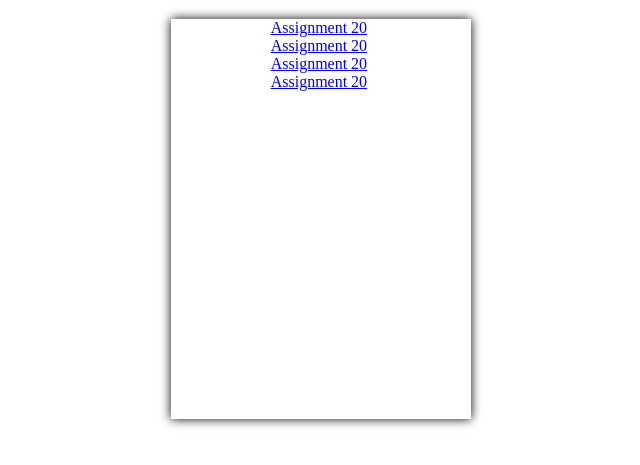
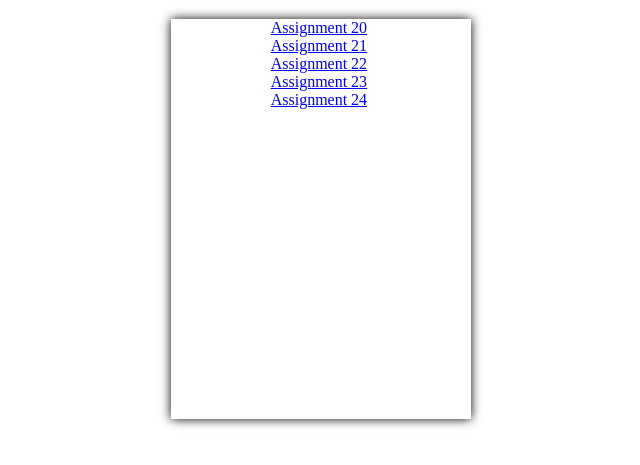
Before and after one commit to Nandinihedaoo76/Javascript, a plain HTML site: page index.html in a window 1280 px wide. Shown: the part 61-526 px from the top of the page, without its empty margins (305-945 px from the left). Drawn offline with Linux system fonts and the light colour scheme.

Commit message:
changes added

```diff
--- a/index.html
+++ b/index.html
@@ -21,9 +21,10 @@
     <h1 style="text-align: center;">Assignments</h1>
     <div class="con">
         <a href="a20.html">Assignment 20</a><br>
-        <a href="a21.html">Assignment 20</a><br>
-        <a href="a23.html">Assignment 20</a><br>
-        <a href="a24.html">Assignment 20</a>
+        <a href="a21.html">Assignment 21</a><br>
+        <a href="a22.html">Assignment 22</a><br>
+        <a href="a23.html">Assignment 23</a><br>
+        <a href="a24.html">Assignment 24</a>
     </div>
 </body>
 
```
